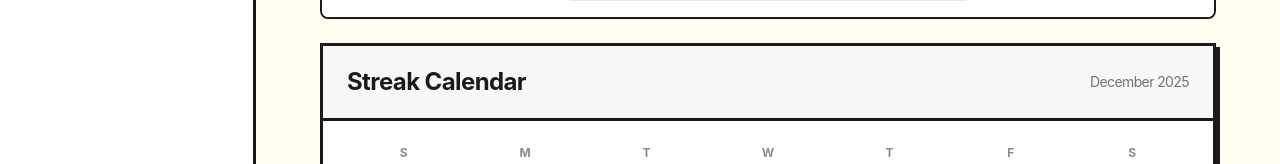
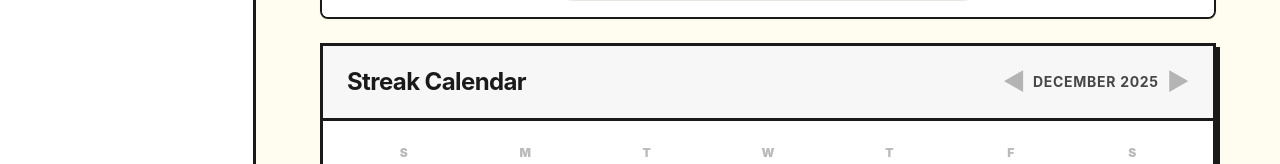
Before and after one commit to Kutral/todo, a React (Vite) app: page / in a window 1280 px wide. Both pictures are taken after a click on the button "Digital Garden". Shown: the part 636-800 px from the top of the page. Built offline with nearby package versions, Linux system fonts and the light colour scheme.

Commit message:
Refine Streak Calendar with cleaner visuals and navigation hints

```diff
--- a/src/components/DigitalGarden.tsx
+++ b/src/components/DigitalGarden.tsx
@@ -104,17 +104,22 @@ export function DigitalGarden() {
             </div>
 
             {/* Streak Calendar */}
+            {/* Streak Calendar */}
             <Card className="bg-neo-white border-neo-dark">
                 <CardHeader>
                     <CardTitle className="flex justify-between items-center">
                         <span>Streak Calendar</span>
-                        <span className="text-sm font-normal text-neo-dark/60">{format(today, 'MMMM yyyy')}</span>
+                        <div className="flex items-center gap-2">
+                            <button className="text-neo-dark/30 hover:text-neo-dark transition-colors">◀</button>
+                            <span className="text-sm font-bold text-neo-dark/80 uppercase tracking-wider min-w-[100px] text-center">{format(today, 'MMMM yyyy')}</span>
+                            <button className="text-neo-dark/30 hover:text-neo-dark transition-colors">▶</button>
+                        </div>
                     </CardTitle>
                 </CardHeader>
                 <CardContent>
                     <div className="grid grid-cols-7 gap-2 text-center mb-2">
                         {['S', 'M', 'T', 'W', 'T', 'F', 'S'].map(day => (
-                            <div key={day} className="text-xs font-bold text-neo-dark/50">{day}</div>
+                            <div key={day} className="text-xs font-black text-neo-dark/30 uppercase">{day}</div>
                         ))}
                     </div>
                     <div className="grid grid-cols-7 gap-2">
@@ -128,13 +133,19 @@ export function DigitalGarden() {
                                 <div
                                     key={i}
                                     className={`
-                                        aspect-square flex items-center justify-center text-sm font-bold rounded-md border-2 transition-all
-                                        ${!isCurrentMonth ? 'opacity-30' : ''}
-                                        ${isActive ? 'bg-neo-secondary border-neo-dark text-neo-dark' : 'bg-transparent border-transparent text-neo-dark/70'}
-                                        ${isCurrentDay ? 'border-neo-primary' : ''}
+                                        aspect-square flex items-center justify-center text-sm font-bold rounded-md transition-all relative
+                                        ${!isCurrentMonth ? 'opacity-20' : ''}
+                                        ${isActive
+                                            ? 'bg-green-200 text-green-900 shadow-sm'
+                                            : 'bg-transparent text-neo-dark/60 hover:bg-neo-dark/5'
+                                        }
+                                        ${isCurrentDay ? 'ring-2 ring-neo-dark ring-offset-1 z-10' : ''}
                                     `}
                                 >
-                                    {format(day, 'd')}
+                                    {isActive && (
+                                        <div className="absolute inset-0 bg-green-400 opacity-20 rounded-md animate-pulse"></div>
+                                    )}
+                                    <span className="relative z-10">{format(day, 'd')}</span>
                                 </div>
                             );
                         })}
```
